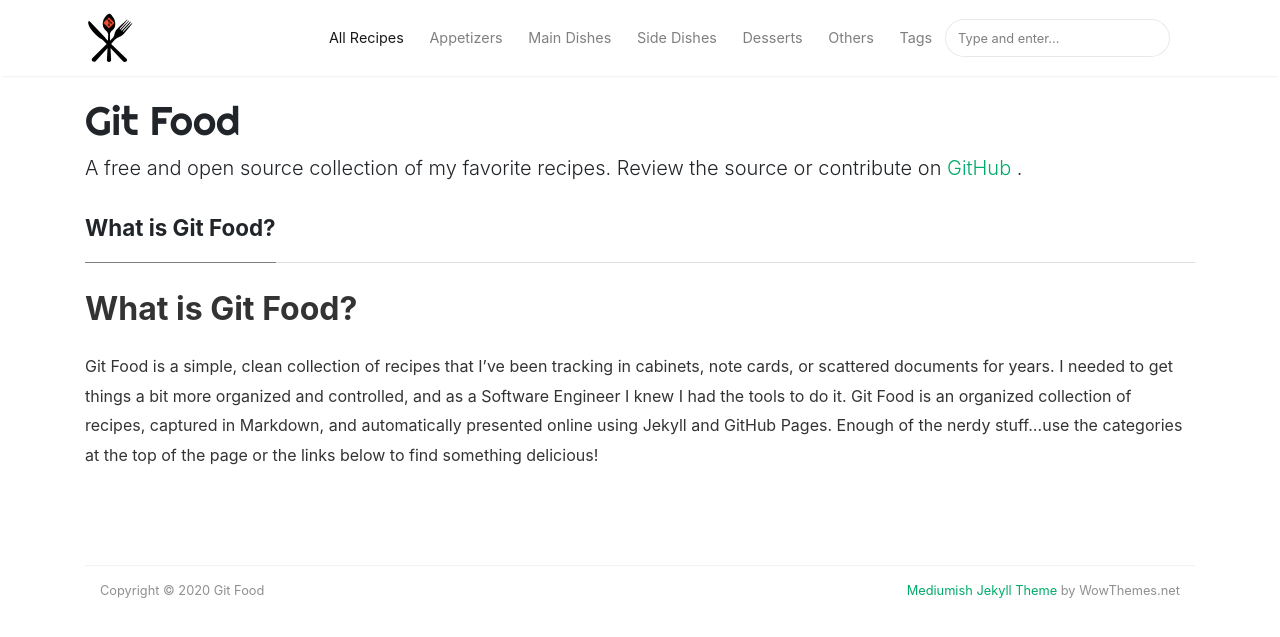
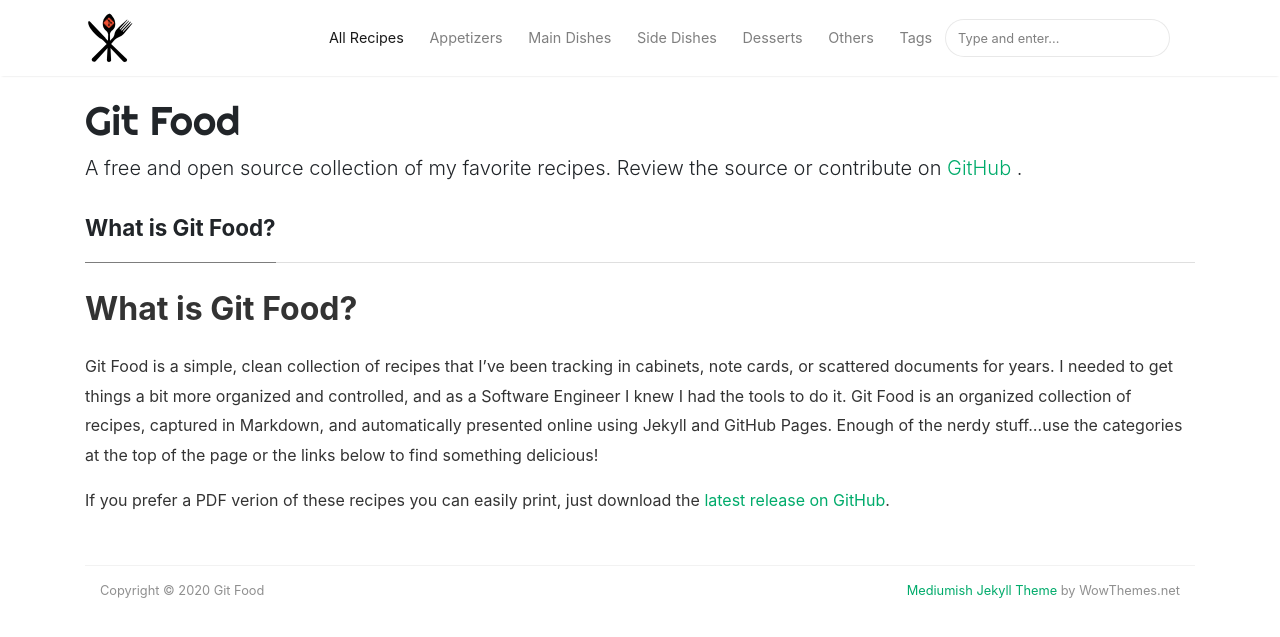
Before and after one commit to jondavid-black/food, a Jekyll site: the page built from docs/index.md, in a window 1280 px wide. Shown: the top 637 px of the page. Built offline with Jekyll 4.4.1, drawn with Linux system fonts in a browser that asks for light colours; nearby versions of some CDN libraries; our own code applies the rules of GitHub Pages for plain Markdown files; the list of posts is cut into pages by our own code.

Commit message:
added link to pdf release

```diff
--- a/docs/index.md
+++ b/docs/index.md
@@ -1,3 +1,5 @@
 ## What is Git Food?
 
 Git Food is a simple, clean collection of recipes that I've been tracking in cabinets, note cards, or scattered documents for years.  I needed to get things a bit more organized and controlled, and as a Software Engineer I knew I had the tools to do it.  Git Food is an organized collection of recipes, captured in Markdown, and automatically presented online using Jekyll and GitHub Pages.  Enough of the nerdy stuff...use the categories at the top of the page or the links below to find something delicious!
+
+If you prefer a PDF verion of these recipes you can easily print, just download the [latest release on GitHub](https://github.com/jondavid-black/food/releases/).
```
